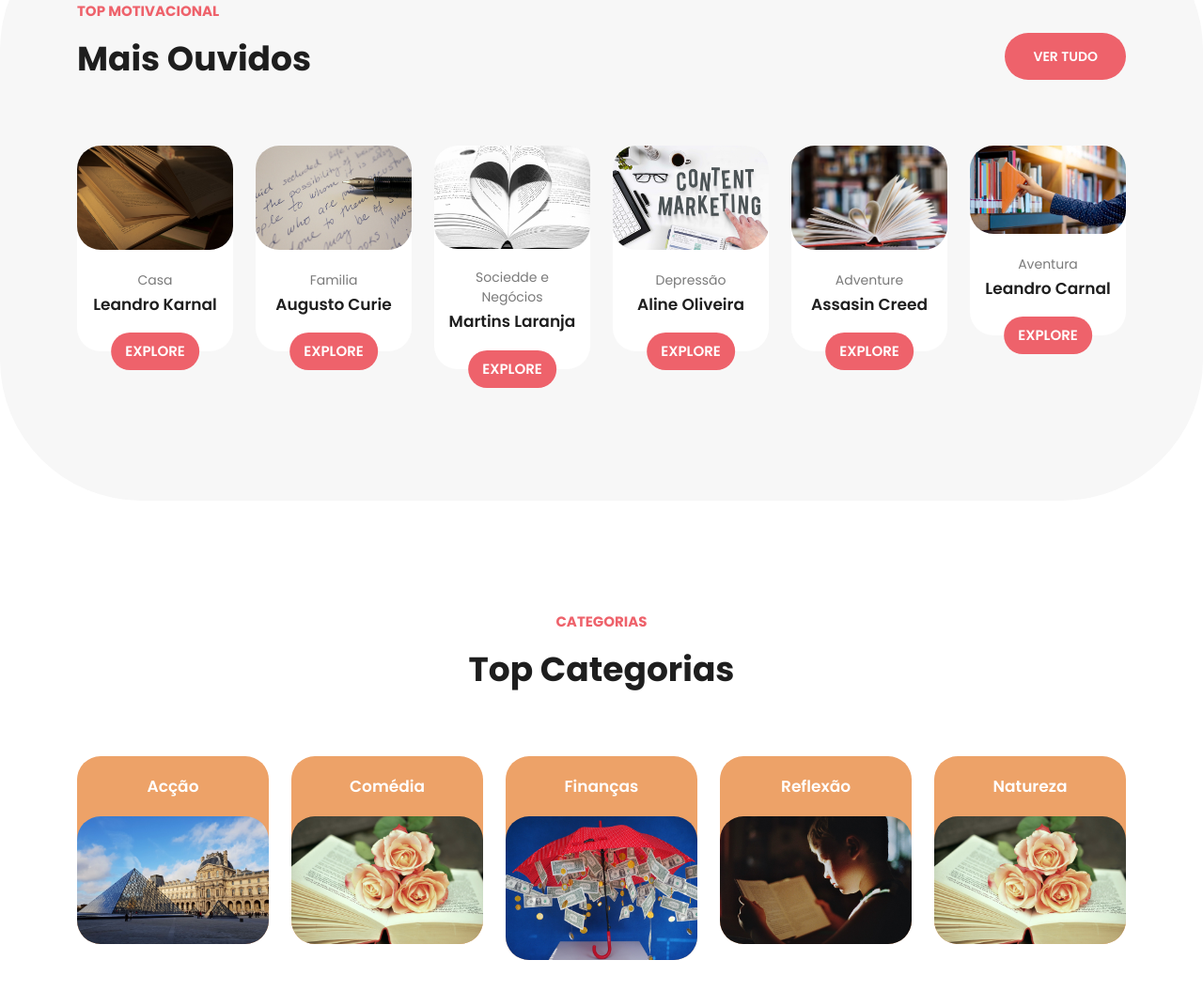
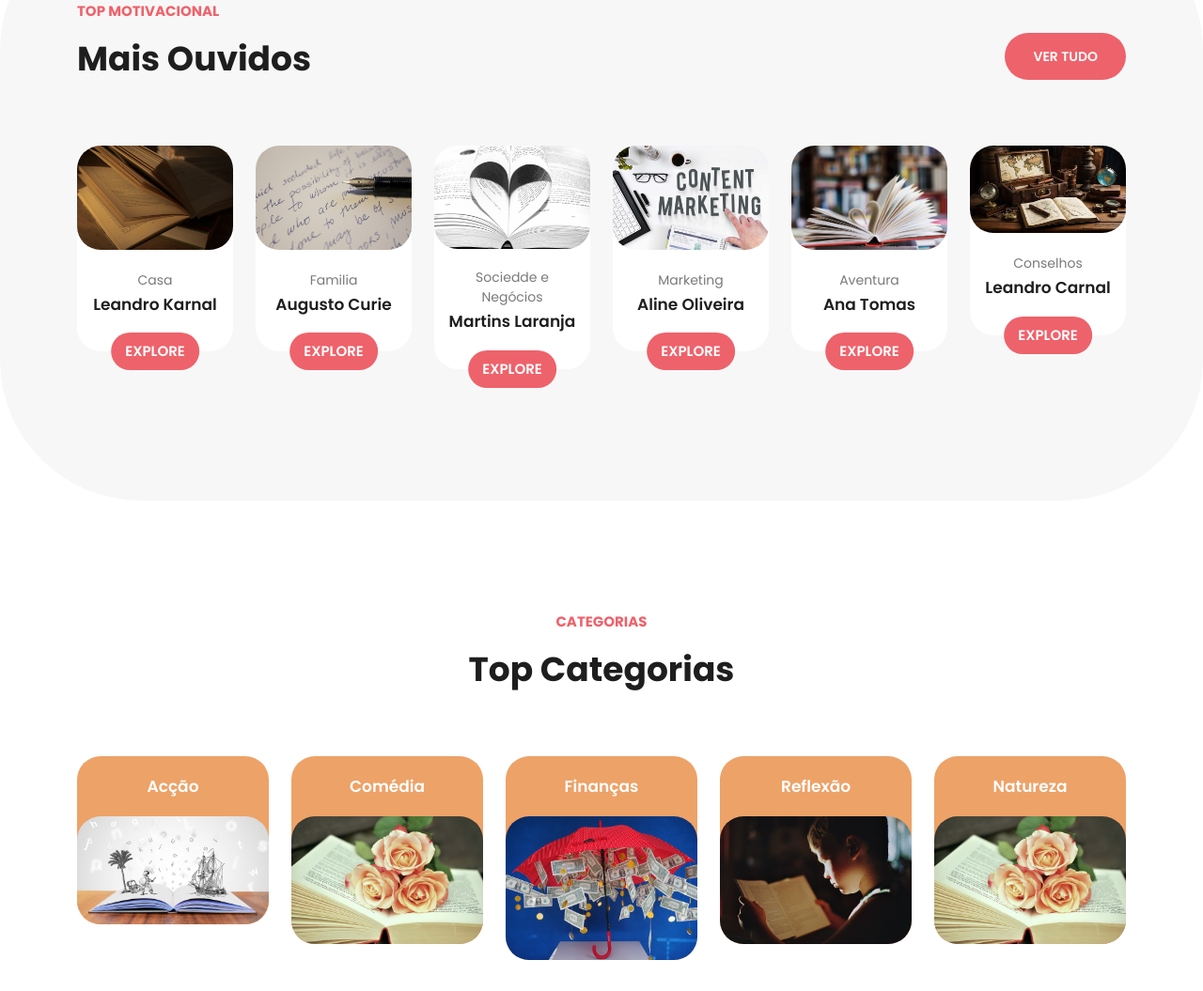
Before and after one commit to candidafonseca/new-rep, a plain HTML site: page index.html in a window 1280 px wide. Shown: the part 1972-3027 px from the top of the page at 94% size. Drawn offline with nearby package versions, Linux system fonts and the light colour scheme.

Commit message:
nova atualizacao3

```diff
--- a/index.html
+++ b/index.html
@@ -265,7 +265,7 @@ https://templatemo.com/tm-589-lugx-gaming
               <a href="#"><img src="assets/images/top-game-04.jpg" alt=""></a>
             </div>
             <div class="down-content">
-                <span class="category">Depressão</span>
+                <span class="category">Marketing</span>
                 <h4>Aline Oliveira</h4>
                 <a href="#">Explore</a>
             </div>
@@ -277,8 +277,8 @@ https://templatemo.com/tm-589-lugx-gaming
               <a href="#"><img src="assets/images/top-game-05.jpg" alt=""></a>
             </div>
             <div class="down-content">
-                <span class="category">Adventure</span>
-                <h4>Assasin Creed</h4>
+                <span class="category">Aventura</span>
+                <h4>Ana Tomas</h4>
                 <a href="#">Explore</a>
             </div>
           </div>
@@ -286,10 +286,10 @@ https://templatemo.com/tm-589-lugx-gaming
         <div class="col-lg-2 col-md-6 col-sm-6">
           <div class="item">
             <div class="thumb">
-              <a href="#"><img src="assets/images/top-game-06.jpg" alt=""></a>
+              <a href="#"><img src="assets/images/top-game-07.jpg" alt=""></a>
             </div>
             <div class="down-content">
-                <span class="category">Aventura</span>
+                <span class="category">Conselhos</span>
                 <h4>Leandro Carnal</h4>
                 <a href="#">Explore</a>
             </div>
@@ -312,7 +312,7 @@ https://templatemo.com/tm-589-lugx-gaming
           <div class="item">
             <h4>Acção</h4>
             <div class="thumb">
-              <a href="#"><img src="assets/images/categories-01.jpg" alt=""></a>
+              <a href="#"><img src="assets/images/categories-00.jpg" alt=""></a>
             </div>
           </div>
         </div>
```
Also changed, not shown: shop.html (+3 -3 lines), assets/images/categories-00.jpg (added), assets/images/top-game-07.jpg (added), assets/images/trending-05.jpg (added), assets/images/trending-06.jpg (added), assets/images/trending-08.jpg (added).
